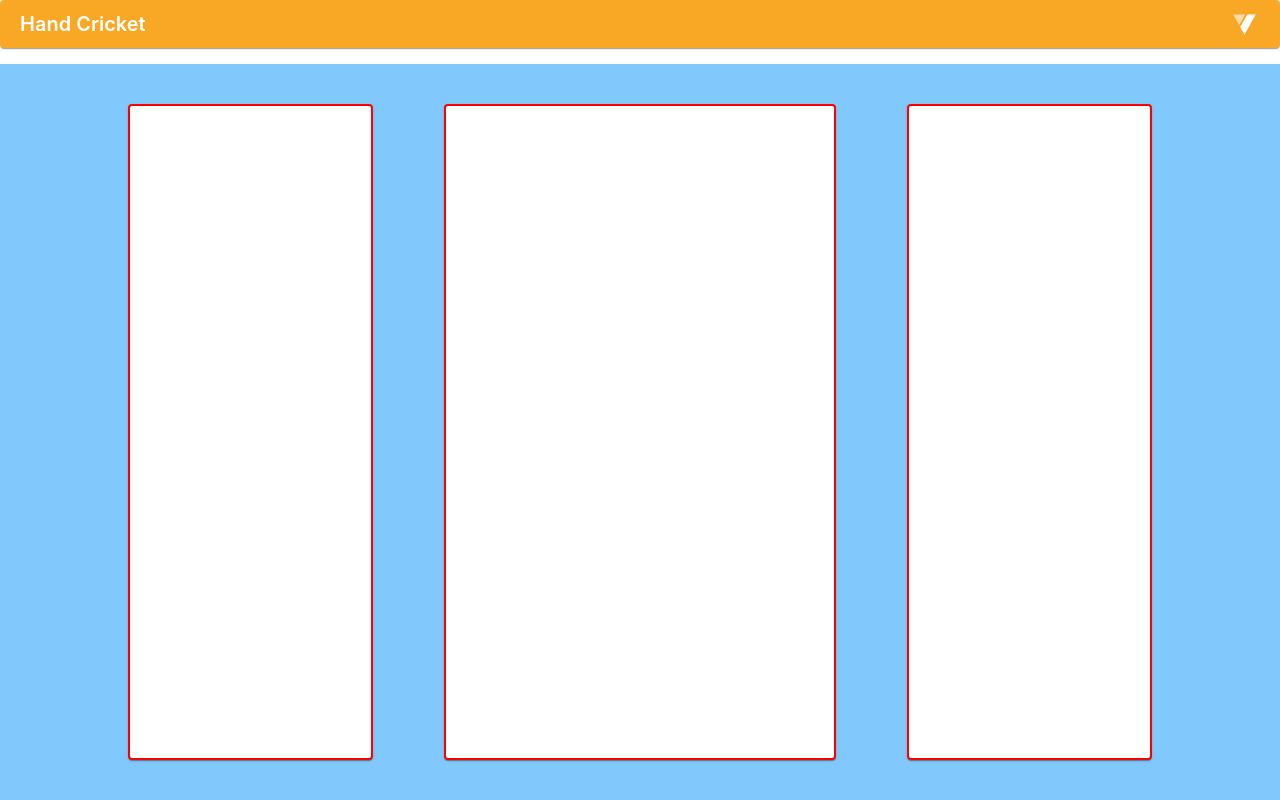
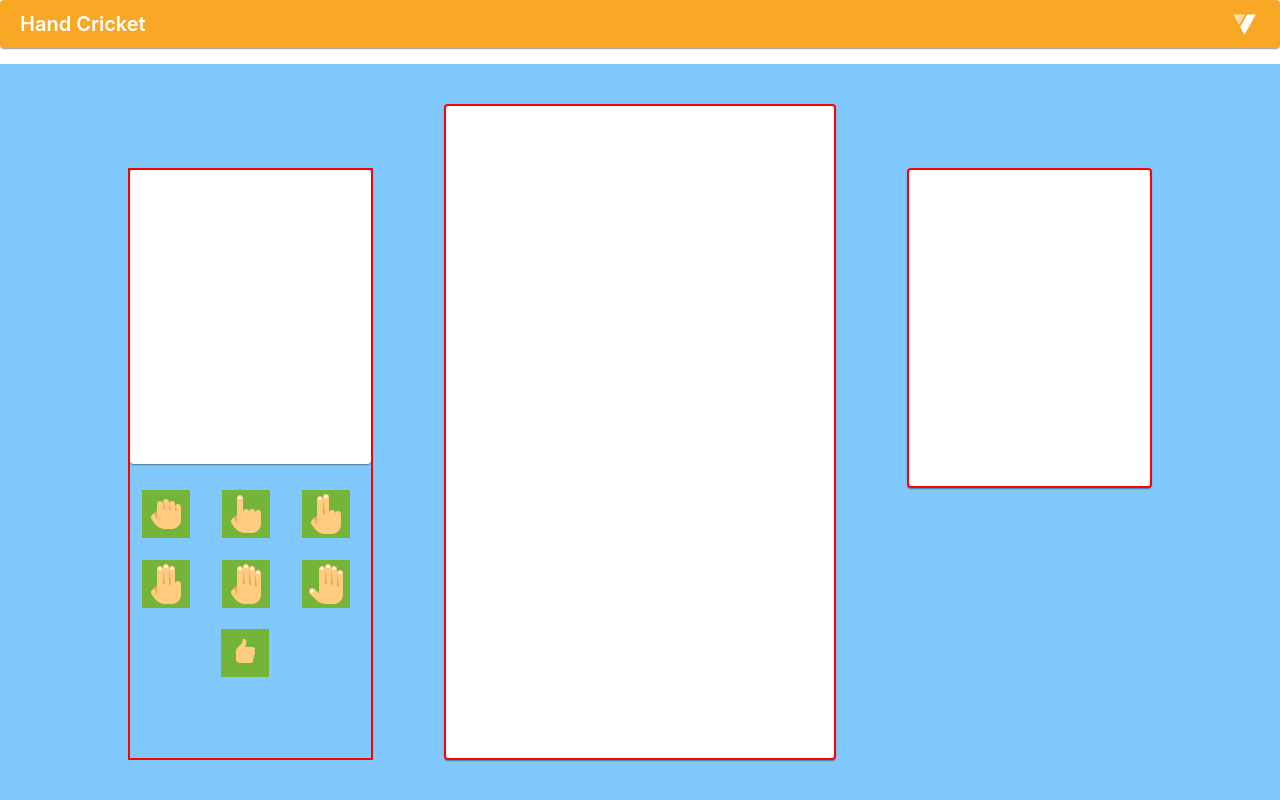
Before and after one commit to AnandaSH-8/Hand-Cricket-vue, a Vue app in the folder hand-cricket/: page / in a window 1280 px wide. Built offline with nearby package versions, Linux system fonts and the light colour scheme.

Commit message:
player one ui addition

```diff
--- a/hand-cricket/src/components/My Compo/handCricket.vue
+++ b/hand-cricket/src/components/My Compo/handCricket.vue
@@ -1,6 +1,31 @@
 <template>
     <v-layout class="HCbox">
-        <v-card class="playerOne"></v-card>
+        <v-container class="playerOne">
+            <v-card class="RunImage"></v-card>
+            <v-row id="RunOptions">
+                <v-col>
+                    <img src="../../assets/component Images/Zero.png"/>
+                </v-col>
+                <v-col>
+                    <img src="../../assets/component Images/One.png"/>
+                </v-col>
+                <v-col>
+                    <img src="../../assets/component Images/Two.png"/>
+                </v-col>
+                <v-col>
+                    <img src="../../assets/component Images/Three.png"/>
+                </v-col>
+                <v-col>
+                    <img src="../../assets/component Images/Four.png"/>
+                </v-col>
+                <v-col>
+                    <img src="../../assets/component Images/Five.png"/>
+                </v-col>
+                <v-col>
+                    <img src="../../assets/component Images/Six.png"/>
+                </v-col>
+            </v-row>
+        </v-container>
         <v-card class="stadiumDesign"></v-card>
          <v-card class="playerTwo"></v-card>
     </v-layout>
@@ -21,9 +46,38 @@
     border:2px solid red;
 }
 
-.playerTwo, .playerOne{
+.RunImage{
+    width:100%;
+    height:50%;
+}
+
+.playerTwo,.playerOne{
     width:25%;
+    height:40vh;
+    margin-top: 8vh;
+     padding: 0;
 }
+
+.playerOne{
+    height:unset;
+}
+
+.v-row{
+    margin: 0;
+    margin-top: 8%;
+}
+
+
+#RunOptions  .v-col{
+    width:35%;
+    padding-top:3%;
+    padding-bottom:3%;
+}
+
+#RunOptions  .v-col:last-child{
+    padding-left: 38%;
+}
+
 .stadiumDesign{
     width:40%;
     margin:0 7%;
```
